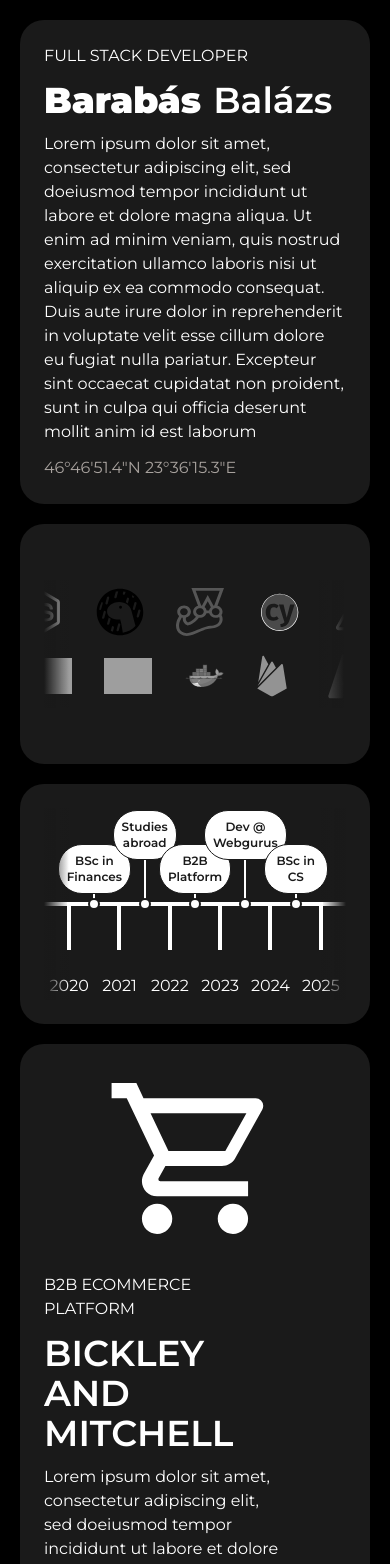
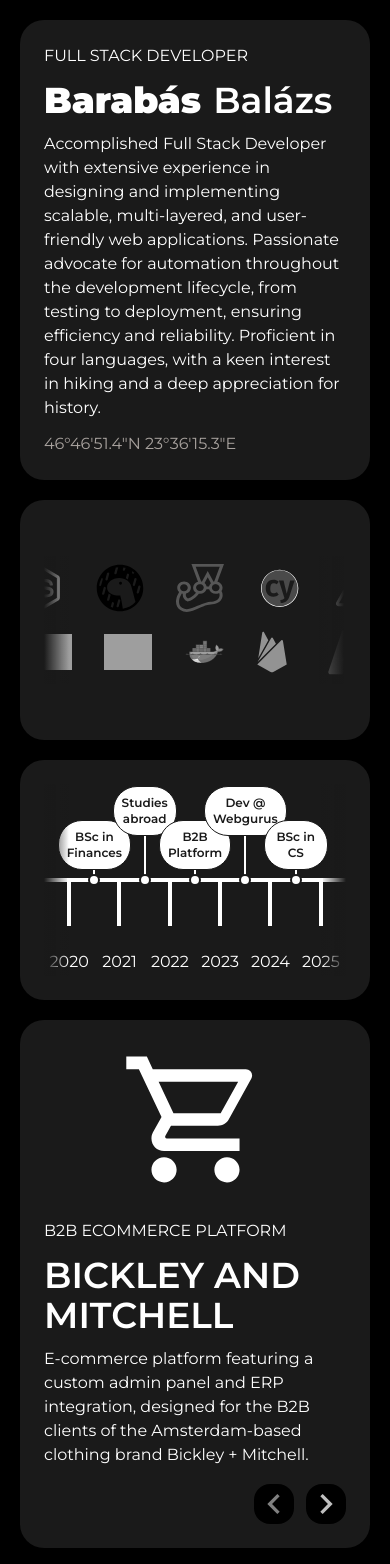
Before and after one commit to Barabasbalazs/personal-site, a Nuxt app: page / in a window 390 px wide. Shown: the top 1564 px of the page. Built offline with nearby package versions, Linux system fonts and the light colour scheme; grey boxes are pictures that could not be loaded.

Commit message:
updated content, some wrappers and ensured build works

```diff
--- a/components/swiper/Content.vue
+++ b/components/swiper/Content.vue
@@ -1,13 +1,17 @@
 <template>
   <div class="relative w-full">
     <div class="flex flex-col justify-between gap-6 h-full">
-      <div class="flex items-center justify-center w-full h-full">
-        <NuxtLink class="w-3/5" :to="project.link" target="_blank">
-          <img class="min-w-1/2" :src="project.img" :alt="project.title"
-        /></NuxtLink>
-      </div>
+      <NuxtLink
+        class="flex items-center justify-center w-full h-full"
+        :to="project.link"
+        target="_blank"
+      >
+        <div class="w-1/2">
+          <img class="min-w-1/2" :src="project.img" :alt="project.title" />
+        </div>
+      </NuxtLink>
       <div class="bg-dark w-full">
-        <div class="flex flex-col gap-3 w-4/5">
+        <div class="flex flex-col gap-3 w-full">
           <h3 class="uppercase">
             {{ project.subtitle }}
           </h3>
--- a/constants/about-items.ts
+++ b/constants/about-items.ts
@@ -12,4 +12,4 @@ export const coordinates = {
 } as CoordinateItem;
 
 export const description =
-  "Lorem ipsum dolor sit amet, consectetur adipiscing elit, sed doeiusmod tempor incididunt ut labore et dolore magna aliqua. Ut enim ad minim veniam, quis nostrud exercitation ullamco laboris nisi ut aliquip ex ea commodo consequat. Duis aute irure dolor in reprehenderit in voluptate velit esse cillum dolore eu fugiat nulla pariatur. Excepteur sint occaecat cupidatat non proident, sunt in culpa qui officia deserunt mollit anim id est laborum";
+  "Accomplished Full Stack Developer with extensive experience in designing and implementing scalable, multi-layered, and user-friendly web applications. Passionate advocate for automation throughout the development lifecycle, from testing to deployment, ensuring efficiency and reliability. Proficient in four languages, with a keen interest in hiking and a deep appreciation for history.";
--- a/constants/project-items.ts
+++ b/constants/project-items.ts
@@ -11,14 +11,15 @@ export const projectItems = [
     title: "Bickley and Mitchell",
     subtitle: "B2B ecommerce platform",
     description:
-      "Lorem ipsum dolor sit amet, consectetur adipiscing elit, sed doeiusmod tempor incididunt ut labore et dolore magna aliqua. Ut enim ad minim veniam, quis nostrud exercitation ullamco laboris nisi ut aliquip ex ea commodo consequat. Duis aute irure dolor in reprehenderit in voluptate velit esse cillum dolore eu fugiat nulla pariatur.",
+      "E-commerce platform featuring a custom admin panel and ERP integration, designed for the B2B clients of the Amsterdam-based clothing brand Bickley + Mitchell.",
     img: "/app/icons/cart-outline.svg",
     link: "https://b2b.bickleyandmitchell.com",
   },
   {
     title: "Map App",
     subtitle: "Hiking App with real time Tracking",
-    description: "Just Short",
+    description:
+      "A web application with real-time tracking functionalities, designed to help tourists and their guides explore various areas more effectively, whether in natural settings or urban environments.",
     img: "/app/icons/map-legend.svg",
     link: "https://balazsmap.live",
   },
@@ -26,7 +27,7 @@ export const projectItems = [
     title: "esm-import-modifier",
     subtitle: "Deno utility script",
     description:
-      "A small script that helps rewrite ES imports with just a config file. Written in Deno with the help of an ES syntax module lexer and Worker modules.",
+      "Utility script that helps rewrite ES imports with just a config file. Written in Deno with the help of an ES syntax module lexer and Worker modules.",
     img: "/app/logos/deno-white.svg", //denoWhiteLogo,
     link: "https://github.com/Barabasbalazs/esm-import-modifier",
   },
--- a/layouts/card.vue
+++ b/layouts/card.vue
@@ -1,5 +1,5 @@
 <template>
-  <div class="bg-dark rounded-3xl p-6 min-h-60">
+  <div class="bg-dark rounded-3xl p-6 min-h-60 min-w-80">
     <slot />
   </div>
 </template>
--- a/layouts/default.vue
+++ b/layouts/default.vue
@@ -1,5 +1,5 @@
 <template>
-  <div class="p-5 bg-black text-white lg:h-screen">
+  <div class="p-5 bg-black text-white md:h-screen">
     <NuxtLayout name="cardwrapper" class="w-full h-full" cols>
       <slot
     /></NuxtLayout>
--- a/nuxt.config.ts
+++ b/nuxt.config.ts
@@ -3,7 +3,8 @@ export default defineNuxtConfig({
   devtools: { enabled: true },
   modules: ["@nuxt/eslint", "@nuxt/test-utils/module"],
   typescript: {
-    typeCheck: true,
+    typeCheck: false,
+    strict: true,
   },
   css: ["~/assets/css/main.css"],
   postcss: {
--- a/package.json
+++ b/package.json
@@ -40,6 +40,6 @@
     "tailwindcss": "^3.4.4",
     "typescript": "^5.5.2",
     "vitest": "^2.0.1",
-    "vue-tsc": "^1"
+    "vue-tsc": "^2.0.24"
   }
 }
```
Also changed, not shown: 1 other file (tests, documents, lock files or other folders).
